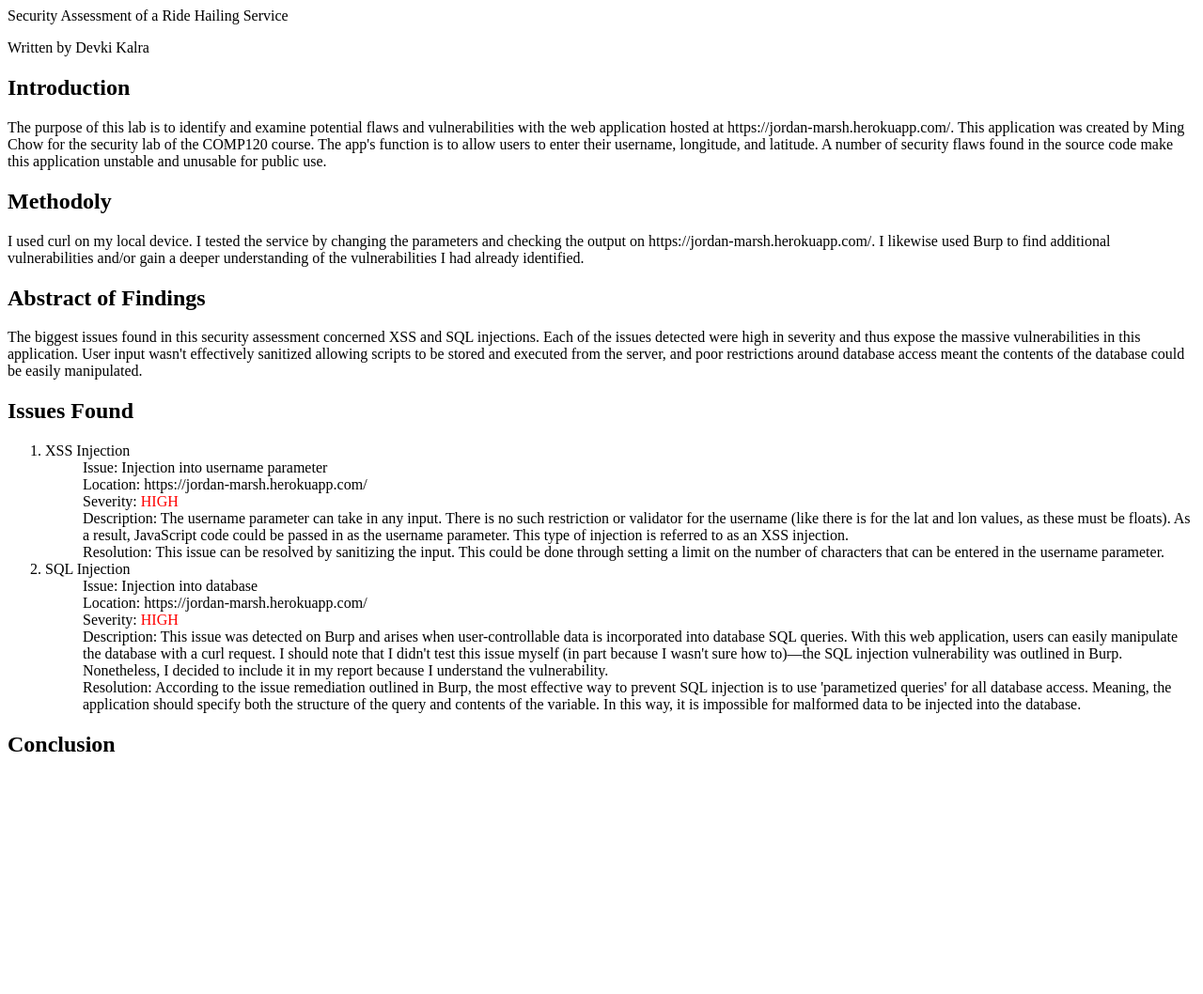
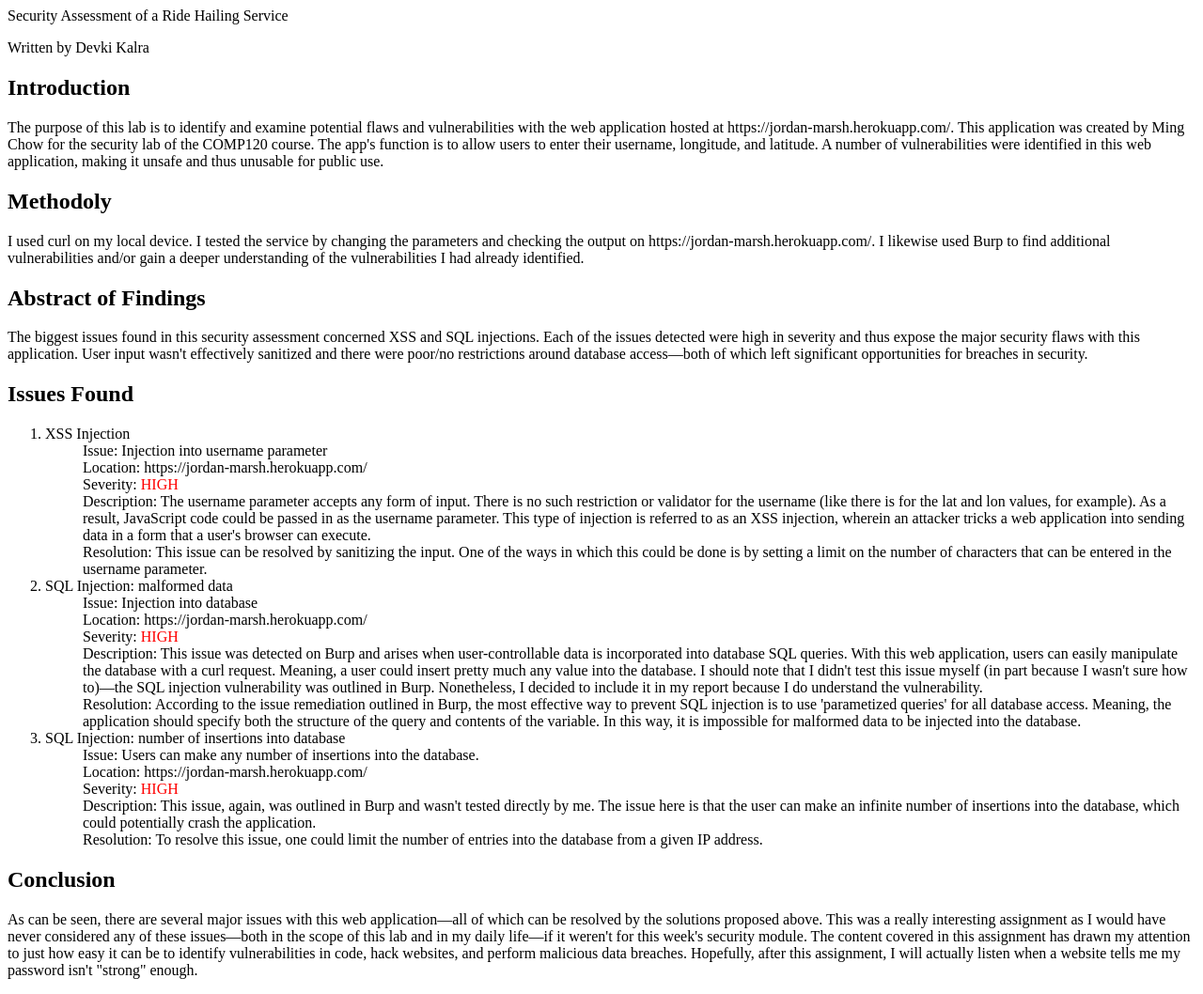
Before and after one commit to devkikalra/comp120-dkalra, a website: page security/index.html in a window 1280 px wide. Shown: the whole page at 94% size. Before the commit the page ends 826 px from the top, so only its background shows below. Drawn offline with Linux system fonts and the light colour scheme.

Commit message:
updated index

```diff
--- a/security/index.html
+++ b/security/index.html
@@ -12,8 +12,8 @@
         <p> The purpose of this lab is to identify and examine potential flaws and vulnerabilities
             with the web application hosted at https://jordan-marsh.herokuapp.com/. This application
             was created by Ming Chow for the security lab of the COMP120 course. The app's function is to
-            allow users to enter their username, longitude, and latitude. A number of security flaws found in the
-            source code make this application unstable and unusable for public use.
+            allow users to enter their username, longitude, and latitude. A number of vulnerabilities
+            were identified in this web application, making it unsafe and thus unusable for public use.
         </p>
     <h2>Methodoly</h2>
         <p> I used curl on my local device. I tested the service by changing the parameters
@@ -23,9 +23,9 @@
         </p>
     <h2>Abstract of Findings</h2>
         <p>The biggest issues found in this security assessment concerned XSS and SQL injections. Each of the
-            issues detected were high in severity and thus expose the massive vulnerabilities in this application.
-            User input wasn't effectively sanitized allowing scripts to be stored and executed from the server, and poor
-            restrictions around database access meant the contents of the database could be easily manipulated.
+            issues detected were high in severity and thus expose the major security flaws with this application. User
+            input wasn't effectively sanitized and there were poor/no restrictions around database access—both of which
+            left significant opportunities for breaches in security.
         </p>
 
     <h2>Issues Found</h2>
@@ -34,22 +34,23 @@
                 <ul>Issue: Injection into username parameter</ul>
                 <ul>Location: https://jordan-marsh.herokuapp.com/</ul>
                 <ul>Severity: <font color="red">HIGH</font></ul>
-                <ul>Description: The username parameter can take in any input. There is no such restriction or validator for
-                    the username (like there is for the lat and lon values, as these must be floats). As a result, JavaScript
-                    code could be passed in as the username parameter. This type of injection is referred to as an XSS injection.
+                <ul>Description: The username parameter accepts any form of input. There is no such restriction or validator for
+                    the username (like there is for the lat and lon values, for example). As a result, JavaScript
+                    code could be passed in as the username parameter. This type of injection is referred to as an XSS injection,
+                    wherein an attacker tricks a web application into sending data in a form that a user's browser can execute.
                 </ul>
-                <ul>Resolution: This issue can be resolved by sanitizing the input. This could be
-                    done through setting a limit on the number of characters that can be entered in the
+                <ul>Resolution: This issue can be resolved by sanitizing the input. One of the ways in which this could be
+                    done is by setting a limit on the number of characters that can be entered in the
                     username parameter. </ul>
-            <li>SQL Injection</li>
+            <li>SQL Injection: malformed data</li>
                 <ul>Issue: Injection into database</ul>
                 <ul>Location: https://jordan-marsh.herokuapp.com/</ul>
                 <ul>Severity: <font color="red">HIGH</font></ul>
                 <ul>Description: This issue was detected on Burp and arises when user-controllable data is incorporated
                     into database SQL queries. With this web application, users can easily manipulate the database with
-                    a curl request. I should note that I didn't test this issue myself (in part because I wasn't sure how to)—the
-                    SQL injection vulnerability was outlined in Burp. Nonetheless, I decided to include it in my report
-                    because I understand the vulnerability.
+                    a curl request. Meaning, a user could insert pretty much any value into the database. I should note that I didn't
+                    test this issue myself (in part because I wasn't sure how to)—the SQL injection vulnerability was outlined
+                    in Burp. Nonetheless, I decided to include it in my report because I do understand the vulnerability.
                 </ul>
                 <ul>
                     Resolution: According to the issue remediation outlined in Burp, the most effective way to prevent SQL
@@ -57,9 +58,21 @@
                     both the structure of the query and contents of the variable. In this way, it is impossible for malformed data to
                     be injected into the database.
                 </ul>
+            <li>SQL Injection: number of insertions into database</li>
+                <ul>Issue: Users can make any number of insertions into the database. </ul>
+                <ul>Location: https://jordan-marsh.herokuapp.com/</ul>
+                <ul>Severity: <font color="red">HIGH</font></ul>
+                <ul>Description: This issue, again, was outlined in Burp and wasn't tested directly by me. The issue
+                    here is that the user can make an infinite number of insertions into the database, which could potentially
+                    crash the application.
+                </ul>
+                <ul>Resolution: To resolve this issue, one could limit the number of entries into the database from a given IP address.</ul>
         </ol>
     <h2>Conclusion</h2>
-        <p></p>
-
+        <p>As can be seen, there are several major issues with this web application—all of which can be resolved by the
+            solutions proposed above. This was a really interesting assignment as I would have never considered any of these issues—both
+            in the scope of this lab and in my daily life—if it weren't for this week's security module. The content covered in this
+            assignment has drawn my attention to just how easy it can be to identify vulnerabilities in code, hack websites, and perform
+            malicious data breaches. Hopefully, after this assignment, I will actually listen when a website tells me my password isn't "strong" enough. </p>
 </body>
 </html>
```
